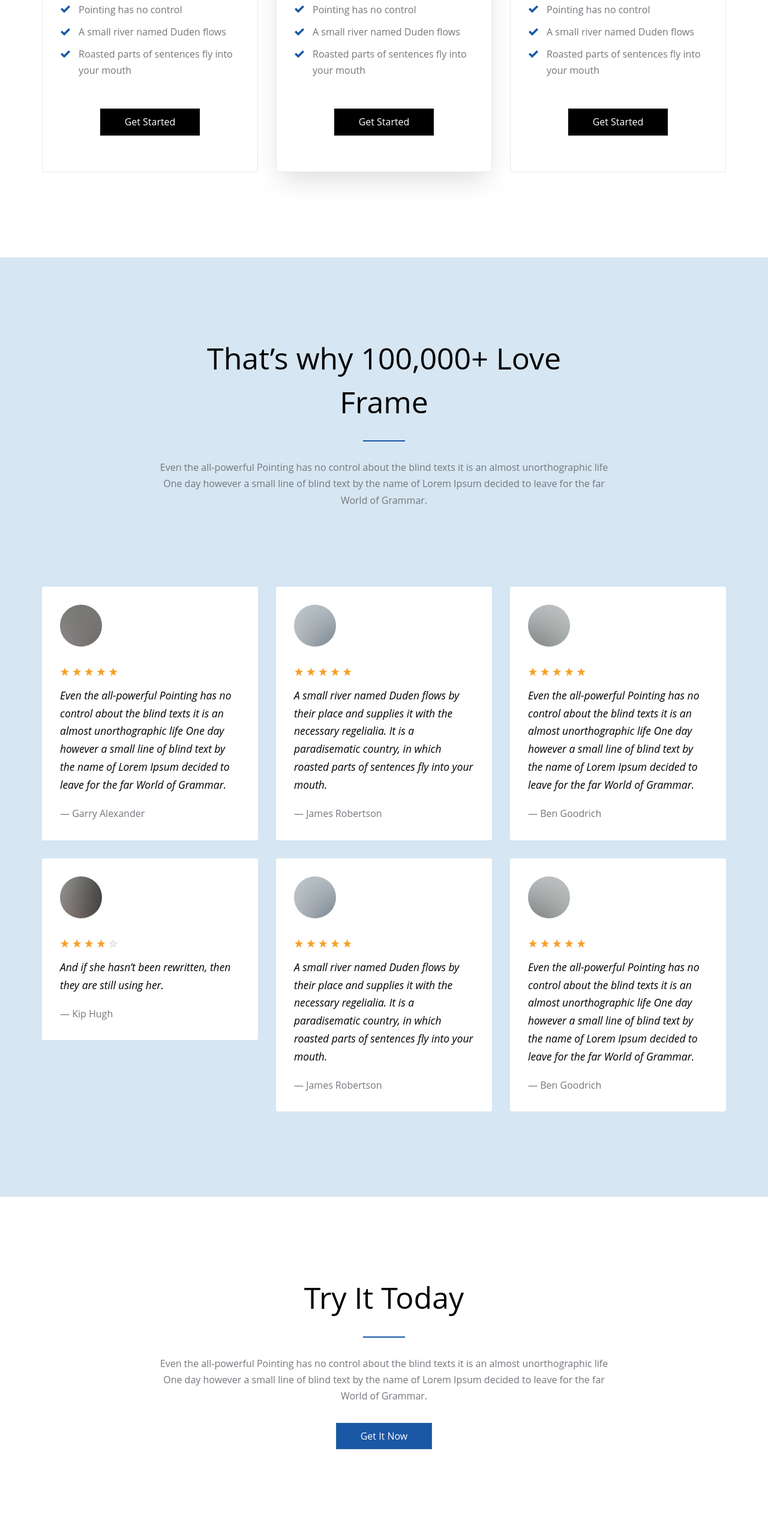
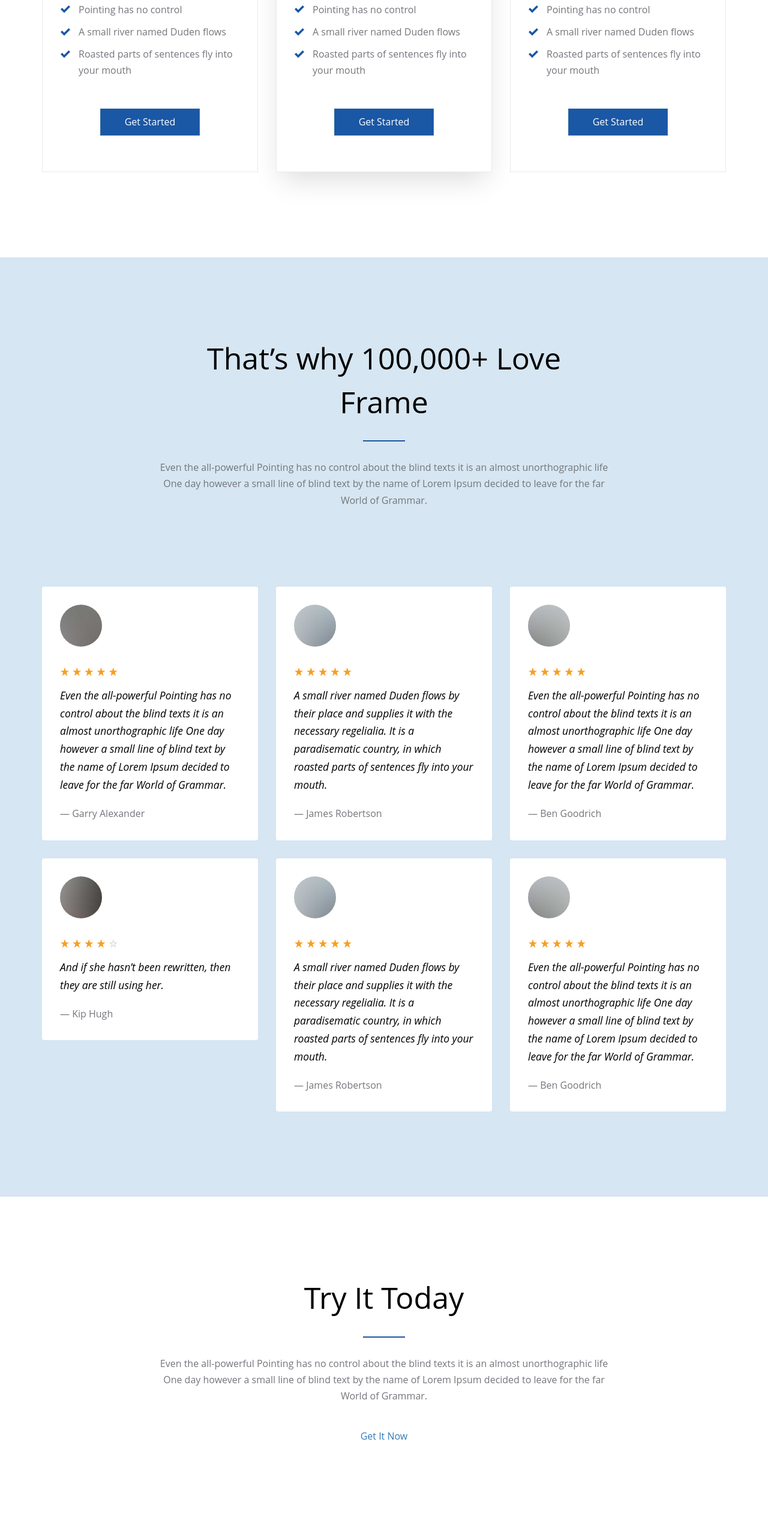
Before and after one commit to mdsrk/my-personal-website, a website: page index.html in a window 1280 px wide. Shown: the part 4553-7097 px from the top of the page at 60% size. Drawn offline with Linux system fonts and the light colour scheme; files whose address does not match are found by name.

Commit message:
add more interactive

```diff
--- a/index.html
+++ b/index.html
@@ -175,7 +175,7 @@
                 <li class="probootstrap-check">A small river named Duden flows</li>
                 <li class="probootstrap-check">Roasted parts of sentences fly into your mouth</li>
               </ul>
-              <p><a href="#" class="btn btn-black">Get Started</a></p>
+              <p><a href="#" class="btn btn-primary">Get Started</a></p>
             </div>
           </div>
           <div class="col-md-4">
@@ -188,7 +188,7 @@
                 <li class="probootstrap-check">A small river named Duden flows</li>
                 <li class="probootstrap-check">Roasted parts of sentences fly into your mouth</li>
               </ul>
-              <p><a href="#" class="btn btn-black">Get Started</a></p>
+              <p><a href="#" class="btn btn-primary">Get Started</a></p>
             </div>
           </div>
           <div class="col-md-4">
@@ -201,7 +201,7 @@
                 <li class="probootstrap-check">A small river named Duden flows</li>
                 <li class="probootstrap-check">Roasted parts of sentences fly into your mouth</li>
               </ul>
-              <p><a href="#" class="btn btn-black">Get Started</a></p>
+              <p><a href="#" class="btn btn-primary">Get Started</a></p>
             </div>
           </div>
         </div>
@@ -328,7 +328,7 @@
           <div class="col-md-8 col-md-offset-2 probootstrap-section-heading">
             <h2 class="mb30 text-black probootstrap-heading">Try It Today</h2>
             <p>Even the all-powerful Pointing has no control about the blind texts it is an almost unorthographic life One day however a small line of blind text by the name of Lorem Ipsum decided to leave for the far World of Grammar.</p>
-            <p><a href="#" class="btn btn-primary">Get It Now</a></p>
+            <p><a href="#" class="btn btn-link">Get It Now</a></p>
           </div>
         </div>
         <div class="row">
@@ -367,7 +367,7 @@
           <div class="col-md-8 col-md-offset-2 text-center">
             <h2 class="probootstrap-heading">Join With Over 100K Members</h2>
             <p class="probootstrap-sub-heading">But nothing the copy said could convince her and so it didn’t take long until a few insidious Copy Writers ambushed her, made her drunk with Longe and Parole and dragged her into their agency, where they abused her for their.</p>
-            <p><a href="#" class="btn btn-black">Get Started</a></p>
+            <p><a href="#" class="btn btn-default">Get Started</a></p>
           </div>
         </div>
       </div>
@@ -403,7 +403,7 @@
                 <textarea class="form-control"cols="30" rows="10" placeholder="Write a Message"></textarea>
               </div>
               <div class="form-group">
-                <input type="submit" class="btn btn-primary" value="Send Message">
+                <input type="submit" class="btn btn-success" value="Send Message">
               </div>
             </form>
           </div>
```
